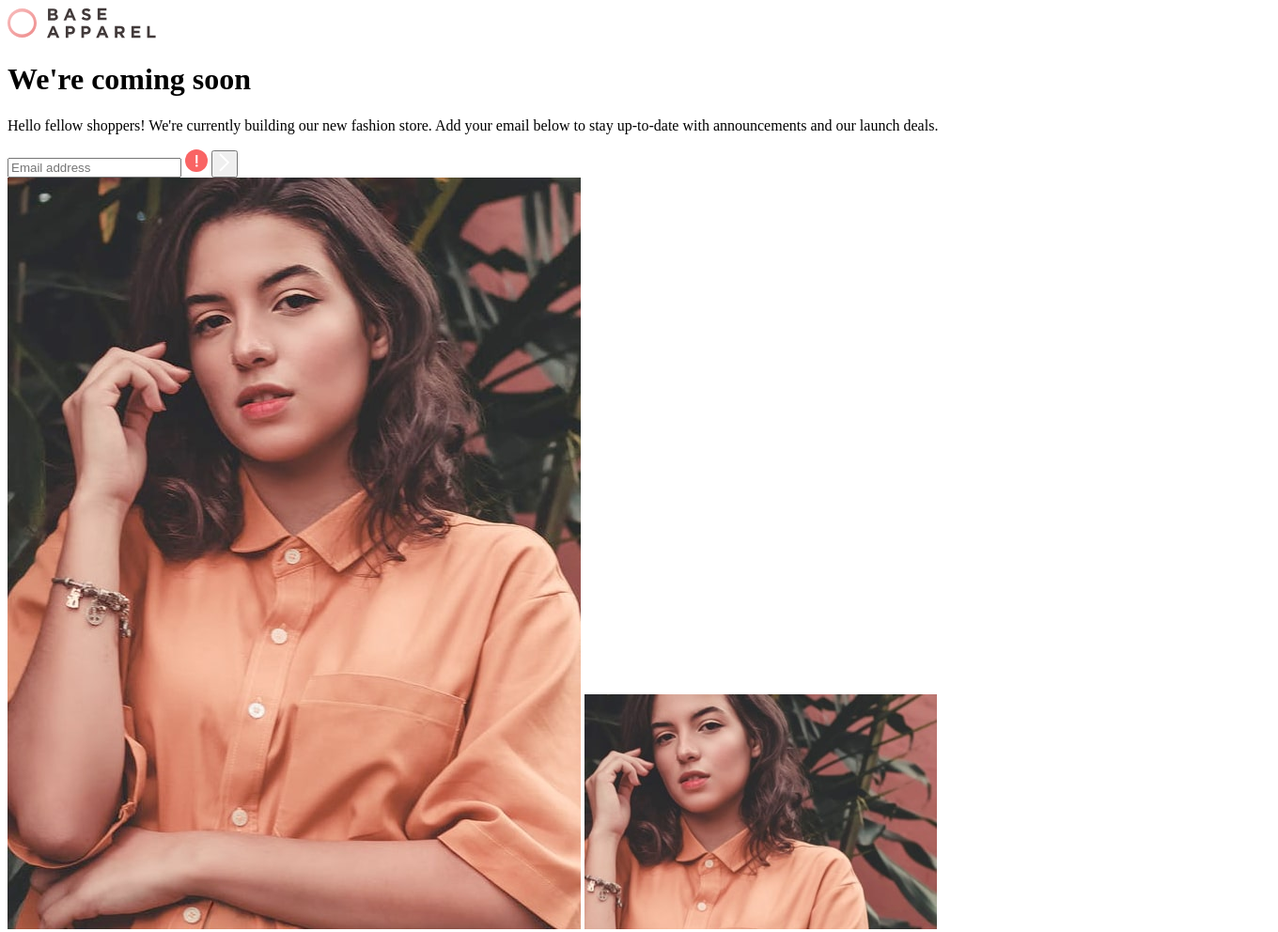
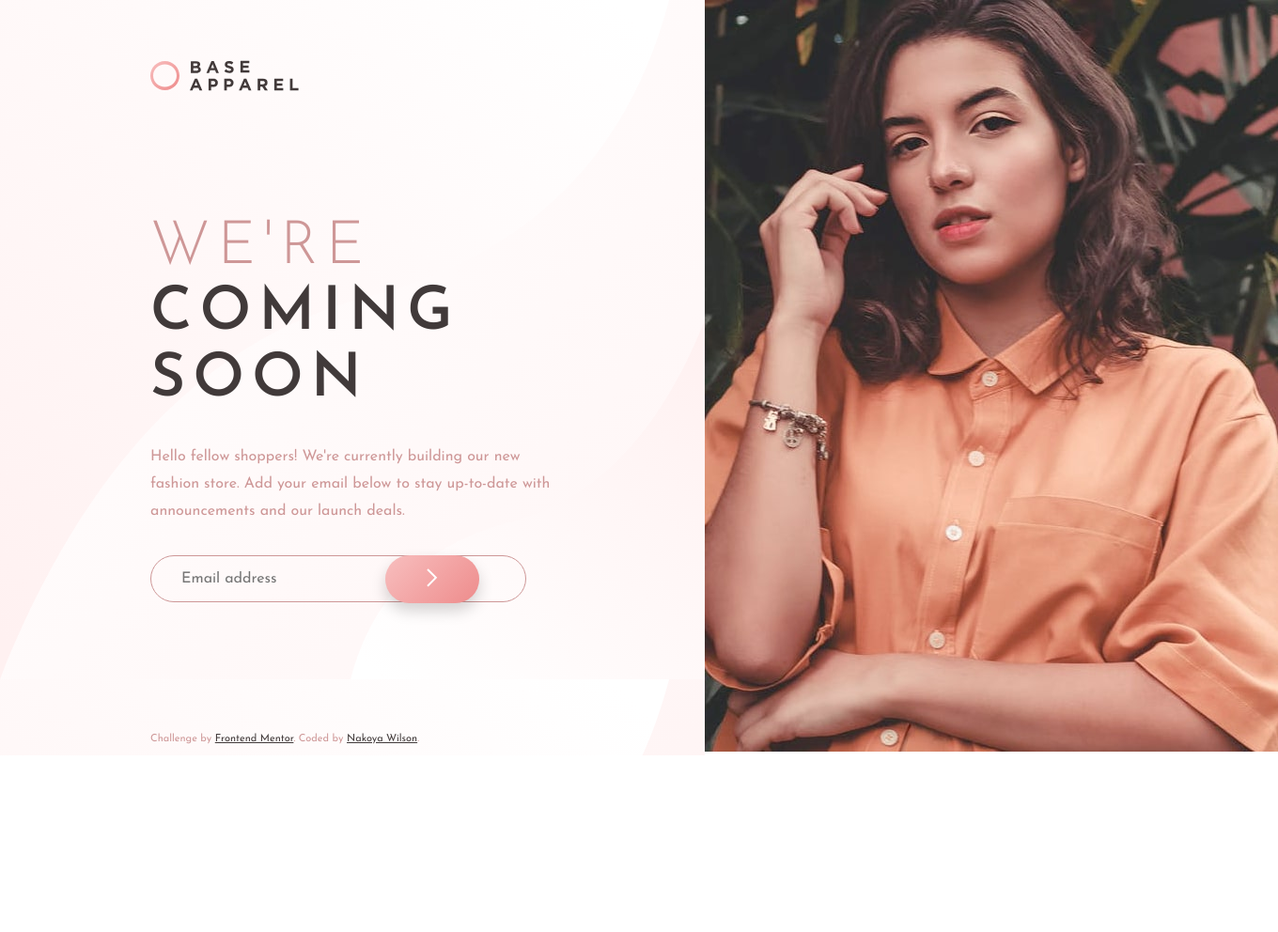
Before and after one commit to nakoyawilson/base-apparel-coming-soon, a plain HTML site: page index.html in a window 1280 px wide. Shown: the top 992 px of the page at 94% size, 1360 px wide, since content can reach past the window. After the commit the page ends 804 px from the top, so only its background shows below. Drawn offline with Linux system fonts and the light colour scheme.

Commit message:
Add styles for desktop design

```diff
--- a/css/styles.css
+++ b/css/styles.css
@@ -1,8 +1,107 @@
+@import url("https://fonts.googleapis.com/css2?family=Josefin+Sans:wght@300;400;600&display=swap");
+
+:root {
+  --desaturated-red: hsl(0, 36%, 70%);
+  --soft-red: hsl(0, 93%, 68%);
+  --grayish-red: hsl(0, 6%, 24%);
+}
+
+/* CSS Reset */
+* {
+  margin: 0;
+  padding: 0;
+  box-sizing: border-box;
+}
+
+body {
+  color: var(--desaturated-red);
+  font-family: "Josefin Sans", sans-serif;
+  font-size: 16px;
+}
+
+main {
+  display: flex;
+}
+
+.main-content {
+  background-image: url(../images/bg-pattern-desktop.svg),
+    linear-gradient(135deg, hsl(0, 0%, 100%), hsl(0, 100%, 98%));
+  background-size: contain;
+  padding: 4rem 10rem;
+}
+
+.logo {
+  padding-bottom: 8rem;
+}
+
+.title {
+  text-transform: uppercase;
+  font-weight: 300;
+  font-size: 4rem;
+  letter-spacing: 0.5rem;
+  line-height: 1.1;
+}
+
+.emphasis {
+  color: var(--grayish-red);
+  font-weight: 600;
+}
+
+.paragraph {
+  padding: 2rem 0;
+  width: 430px;
+  line-height: 1.8;
+}
+
+.mobile {
+  display: none;
+}
+
+.form-content {
+  position: relative;
+}
+
+input {
+  font-family: inherit;
+  padding: 1rem 2rem;
+  border: 1px solid var(--desaturated-red);
+  background-color: transparent;
+  border-radius: 50px;
+  width: 400px;
+  font-size: 1rem;
+  color: inherit;
+}
+
+.error-icon {
+  display: none;
+  position: absolute;
+  margin: 0.75rem 1rem 0 0;
+}
+
+button {
+  background-image: linear-gradient(135deg, hsl(0, 80%, 86%), hsl(0, 74%, 74%));
+  border: none;
+  border-radius: 50px;
+  width: 100px;
+  padding: 0.9rem;
+  position: absolute;
+  right: 80px;
+  box-shadow: 0 0.5rem 1rem rgba(0, 0, 0, 0.175);
+}
+
 /* Footer Section */
+footer {
+  padding-left: 10rem;
+  position: absolute;
+  bottom: 0.5rem;
+}
 .attribution {
   font-size: 11px;
-  text-align: center;
 }
 .attribution a {
-  color: hsl(228, 45%, 44%);
+  color: var(--grayish-red);
 }
+
+.attribution a:hover {
+  text-decoration: none;
+}
--- a/index.html
+++ b/index.html
@@ -23,7 +23,7 @@
           <img src="images/logo.svg" alt="" />
         </div>
         <div class="text">
-          <h1>We're <span class="emphasis">coming soon</span></h1>
+          <h1 class="title">We're <span class="emphasis">coming soon</span></h1>
           <p class="paragraph">
             Hello fellow shoppers! We're currently building our new fashion
             store. Add your email below to stay up-to-date with announcements
@@ -32,9 +32,18 @@
         </div>
         <div class="form" novalidate>
           <form>
-            <input type="email" placeholder="Email address" />
-            <img src="images/icon-error.svg" alt="" />
-            <button><img src="images/icon-arrow.svg" alt="" /></button>
+            <div class="form-content">
+              <input type="email" placeholder="Email address" />
+              <img
+                src="images/icon-error.svg"
+                alt="error icon"
+                class="error-icon"
+              />
+              <button>
+                <img src="images/icon-arrow.svg" alt="arrow button" />
+              </button>
+              <p class="error-message"></p>
+            </div>
           </form>
         </div>
       </div>
```
